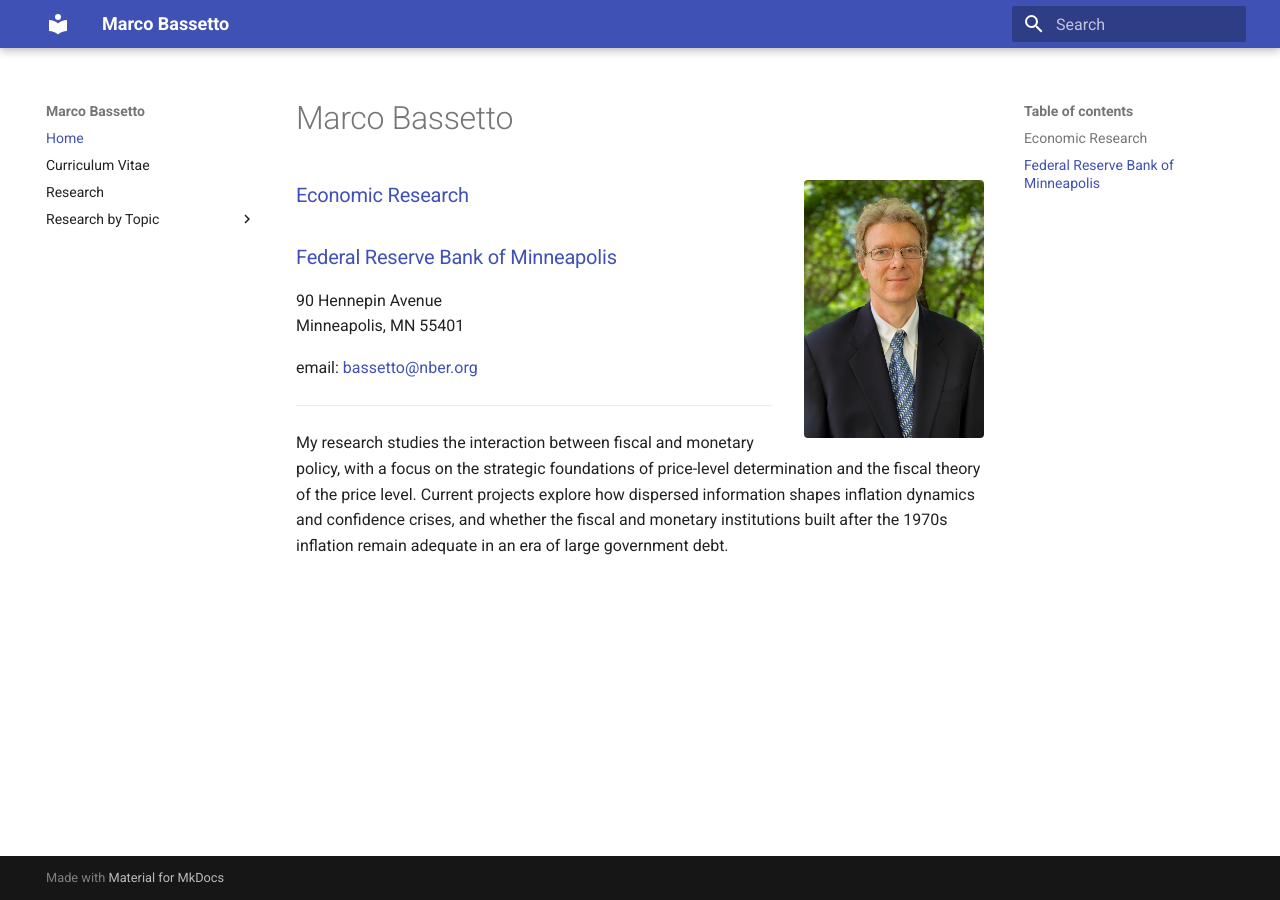
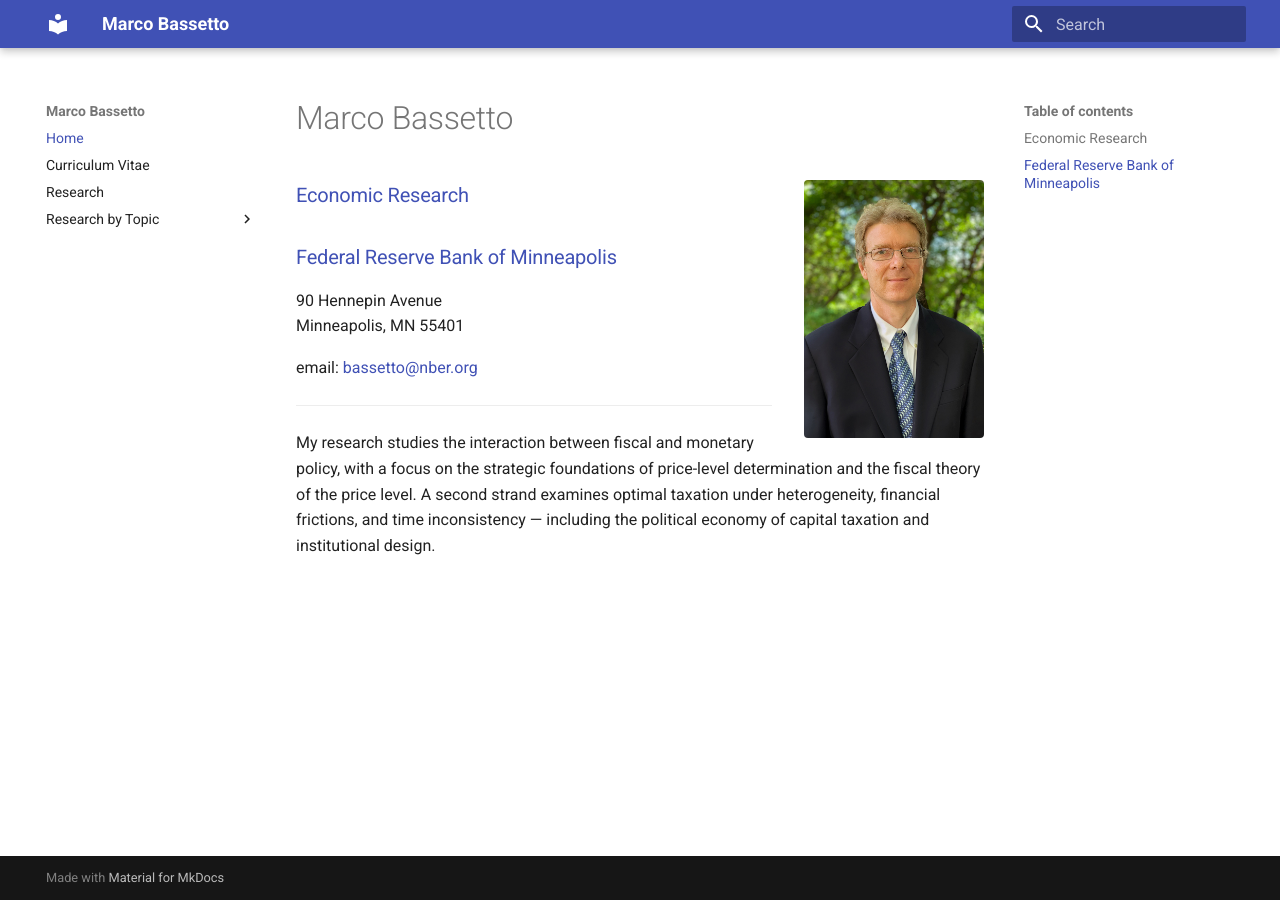
Before and after one commit to m-bassetto/m-bassetto.github.io, an MkDocs documentation site: the page built from docs/index.md, in a window 1280 px wide. Built offline with MkDocs 1.6.1 and Material for MkDocs 9.7.7, drawn with Linux system fonts in a browser that asks for light colours.

Commit message:
Add files via upload

```diff
--- a/docs/index.md
+++ b/docs/index.md
@@ -1,6 +1,6 @@
 # Marco Bassetto
 
-<img src="images/Bassetto1.jpg" alt="Marco Bassetto" style="float: right; margin: 0 0 1em 2em; width: 180px; border-radius: 4px;">
+<img src="images/Bassetto1.JPG" alt="Marco Bassetto" style="float: right; margin: 0 0 1em 2em; width: 180px; border-radius: 4px;">
 
 ### [Economic Research](https://www.minneapolisfed.org/economic-research)
 
@@ -13,4 +13,4 @@
 
 ---
 
-My research studies the interaction between fiscal and monetary policy, with a focus on the strategic foundations of price-level determination and the fiscal theory of the price level. Current projects explore how dispersed information shapes inflation dynamics and confidence crises, and whether the fiscal and monetary institutions built after the 1970s inflation remain adequate in an era of large government debt.
+My research studies the interaction between fiscal and monetary policy, with a focus on the strategic foundations of price-level determination and the fiscal theory of the price level. A second strand examines optimal taxation under heterogeneity, financial frictions, and time inconsistency — including the political economy of capital taxation and institutional design.
```
